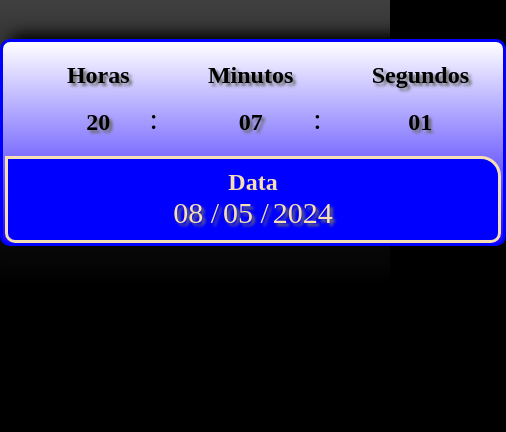
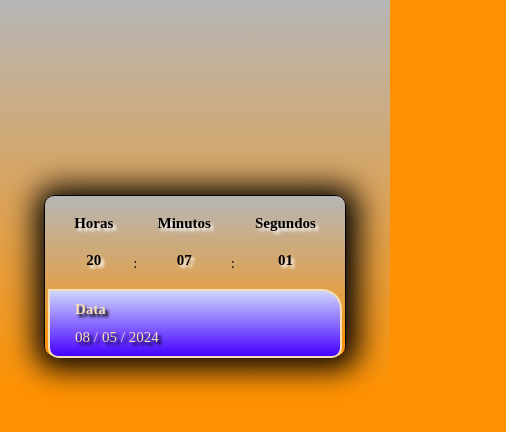
Before and after one commit to RodrigoSampaio-dev/Relogio-digital, a plain HTML site: page index.html in a window 390 px wide. Shown: the whole page, 506 px wide, since content can reach past the window. Drawn offline with Linux system fonts and the light colour scheme.

Commit message:
Foi alterado o background e adicionado um media queries

```diff
--- a/index.html
+++ b/index.html
@@ -10,11 +10,11 @@
 
 <section>
     <div class="relogio">
-        <h1>Horas <p id="hrs"></p></h1>
+        <h1 id="horas">Horas <p id="hrs"></p></h1>
         <span>:</span>
-        <h1>Minutos <p id="min"></p></h1>
+        <h1 id="minutos">Minutos <p id="min"></p></h1>
         <span>:</span>
-        <h1>Segundos <p id="seg"></p></h1>
+        <h1 id="segundos">Segundos <p id="seg"></p></h1>
     </div>
 
     <div class="calendario">
@@ -23,7 +23,7 @@
         </div>
 
         <div class="dias">
-            <span id="day"></span>
+            <span id="dia"></span>
             <span id="mes"></span>
             <span id="ano"></span>
         </div>
--- a/script.js
+++ b/script.js
@@ -2,7 +2,7 @@ const hrs = document.getElementById("hrs")
 const min = document.getElementById("min")
 const seg = document.getElementById("seg")
 
-const date = document.getElementById("day")
+const date = document.getElementById("dia")
 const mes = document.getElementById("mes")
 const ano = document.getElementById("ano")
 
@@ -19,7 +19,7 @@ setInterval(() =>{
         (currentTime.getSeconds() < 10 ? "0" : "")
         + currentTime.getSeconds();
 
-    day.innerHTML =
+    dia.innerHTML =
         (currentTime.getDate() < 10 ? "0" : "")
         + currentTime.getDate() + " /";
 
--- a/style.css
+++ b/style.css
@@ -5,8 +5,8 @@
 
 body{
     background-repeat: no-repeat;
-    background-image: linear-gradient(180deg, #3f3f3f, #000000);
-    background-color: black;
+    background-image: linear-gradient(180deg, #b6b6b6, #ff9100);
+    background-color: #ff9100;
     width: 100%;
     height: 100%;
 }
@@ -18,16 +18,20 @@ section{
     margin: 10% auto;
     flex-direction: column;
 
-    background-color: white;
-    border: blue solid;
+    border: black 1px solid;
     border-radius: 10px;
 
     width: 500px;
+    height: 213px;
 
-    box-shadow: 10px -5px 15px black;
-    background-image: linear-gradient(180deg, #ffffff, #1c03ff);
+    box-shadow: 2px 2px 30px 10px black;
+    background-image: linear-gradient(180deg, #b6b6b6, #ff9100);
+    transition: 1s;
 }
 
+section:hover{
+    box-shadow: 2px 2px 30px 10px rgb(255, 255, 255);
+}
 
 section .relogio{
     display: flex;
@@ -35,12 +39,9 @@ section .relogio{
 
 section h1{
     margin: 20px;
-    text-shadow: rgb(107, 107, 107) 3px 3px 3px;
+    text-shadow: rgb(255, 255, 255) 3px 3px 3px;
 }
 
-.relogio h1{
-    margin-left: 50px;
-}
 
 .relogio p{
     text-align: center;
@@ -53,25 +54,66 @@ span{
 }
 
 .calendario{
-    border: wheat solid;
+    border: wheat 2px solid;
     border-top-right-radius: 20px;
     border-bottom-right-radius: 10px;
     border-bottom-left-radius: 10px;
 
-    background-color: blue;
+    background-image: linear-gradient(180deg, #cfd6fc, #4400ff);
     width: 490px;
-
-    text-align: center;
 }
 
-.data{
-    margin-top: 10px;
+.data, #dia{
+    margin: 10px 0px 0px 75px;
     color: wheat;
 }
 
-.dias{
+.dias, .data{
     margin-bottom: 10px;
     color: wheat;
 
-    text-shadow: rgb(107, 107, 107) 3px 3px 3px;
+    text-shadow: rgb(0, 0, 0) 3px 3px 3px;
 }
+
+/* MEDIA QUERIES */
+
+@media only screen and (max-width: 515px) {
+    section{
+        margin-top: 20%;
+        width: 400px;
+    }
+
+    .data, #dia{
+        margin-left: 25px;
+    }
+
+    .calendario{
+        width: 390px;
+    }
+}
+
+@media only screen and (max-width: 414px) {
+    section{
+        margin-top: 60%;
+    }
+}
+
+@media only screen and (max-width: 403px) {
+    section{
+        margin-top: 50%;
+        width: 300px;
+        height: 160px;
+    }
+
+    section h1, span, h2{
+        font-size: 15px;
+    }
+
+    .data, #dia{
+        margin-left: 25px;
+    }
+
+    .calendario{
+        width: 290px;
+    }
+}
```
